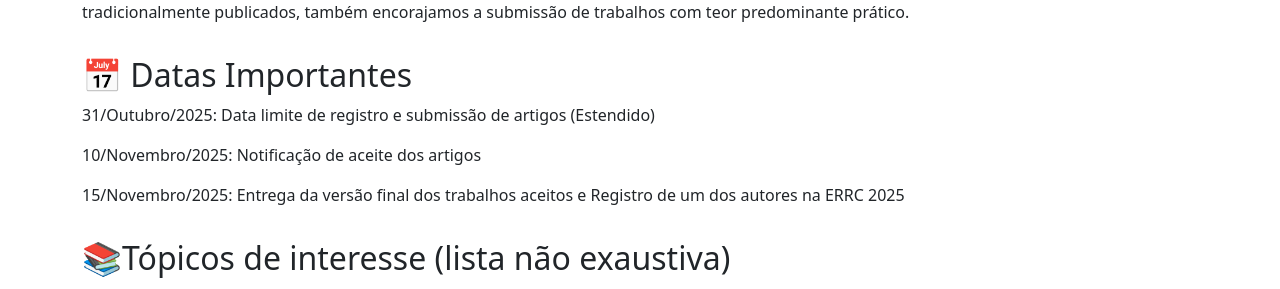
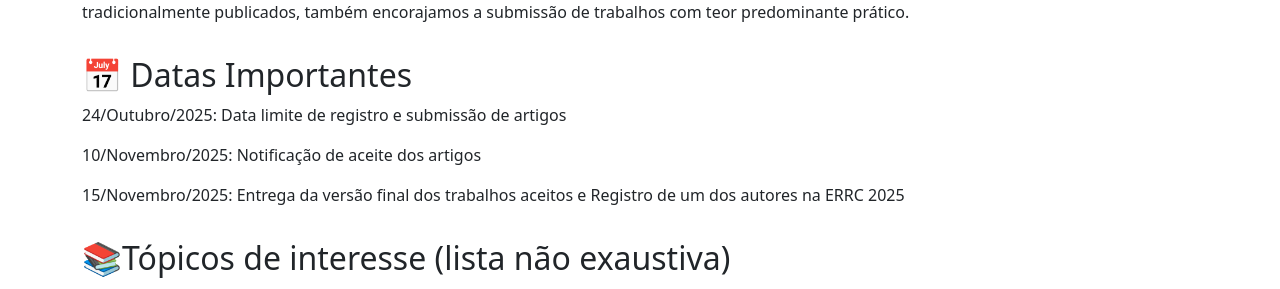
Before and after one commit to crrc-rs/errc2025, a Jekyll site: the page built from wrseg.md, in a window 1280 px wide and 900 px high, scrolled down 650 px. Shown: the part 156-445 px from the top of the window. Built offline with Jekyll 4.4.1, drawn with Linux system fonts in a browser that asks for light colours.

Commit message:
Update wrseg.md

```diff
--- a/wrseg.md
+++ b/wrseg.md
@@ -11,7 +11,7 @@ O Workshop Regional de Segurança da Informação e de Sistemas Computacionais (
 Autores são convidados a submeter artigos contendo resultados iniciais/finais das suas pesquisas ou propostas. Neste ano, além dos trabalhos tradicionalmente publicados, também encorajamos a submissão de trabalhos com teor predominante prático.
 
 ## 📅 Datas Importantes
-31/Outubro/2025: Data limite de registro e submissão de artigos (Estendido)
+24/Outubro/2025: Data limite de registro e submissão de artigos
 
 10/Novembro/2025: Notificação de aceite dos artigos
 
```
